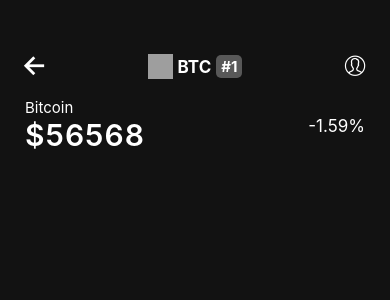
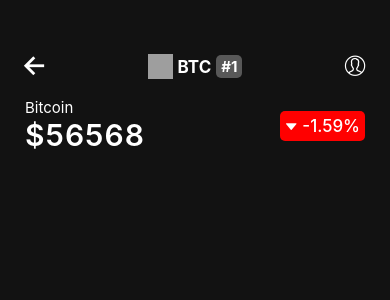
Before and after one commit to wiekusviljoen/CryptoTracker, a React Native app: screen / in a window 390 px wide. Shown: the top 300 px of the page. Built offline with nearby package versions, Linux system fonts and the light colour scheme; grey boxes are pictures that could not be loaded.

Commit message:
commit on master

```diff
--- a/src/screens/CoinDetailedScreen/index.jsx
+++ b/src/screens/CoinDetailedScreen/index.jsx
@@ -3,6 +3,7 @@
 import Coin from "../../../assets/data/crypto.json";
 import CoinDetailedHeader from "./components/CoinDetailedHeader";
 import styles from "./styles";
+import { AntDesign } from "@expo/vector-icons";
 
 const CoinDetailedScreen = () => {
   const {
@@ -16,6 +17,9 @@
     },
   } = Coin;
 
+  const percentageColor =
+    price_change_percentage_24h < 0 ? "#ea3943" : "#16c784";
+
   return (
     <View style={{ paddingHorizontal: 10 }}>
       <CoinDetailedHeader
@@ -28,9 +32,24 @@
           <Text style={styles.name}>{name}</Text>
           <Text style={styles.currentPrice}>${current_price.usd}</Text>
         </View>
-        <Text style={{ color: "white", fontSize: 17 }}>
-          {price_change_percentage_24h.toFixed(2)}%
-        </Text>
+        <View
+          style={{
+            backgroundColor: "red",
+            padding: 5,
+            borderRadius: 5,
+            flexDirection: "row",
+          }}
+        >
+          <AntDesign
+            name={price_change_percentage_24h < 0 ? "caretdown" : "caretup"}
+            size={12}
+            color={"white"}
+            style={{ alignSelf: "center", marginRight: 5 }}
+          />
+          <Text style={styles.priceChange}>
+            {price_change_percentage_24h.toFixed(2)}%
+          </Text>
+        </View>
       </View>
     </View>
   );
--- a/src/screens/CoinDetailedScreen/styles.js
+++ b/src/screens/CoinDetailedScreen/styles.js
@@ -18,6 +18,11 @@
     justifyContent: "space-between",
     alignItems: "center",
   },
+  priceChange: {
+    color: "white",
+    fontSize: 17,
+    fontWeight: "500",
+  },
 });
 
 export default styles;
```
